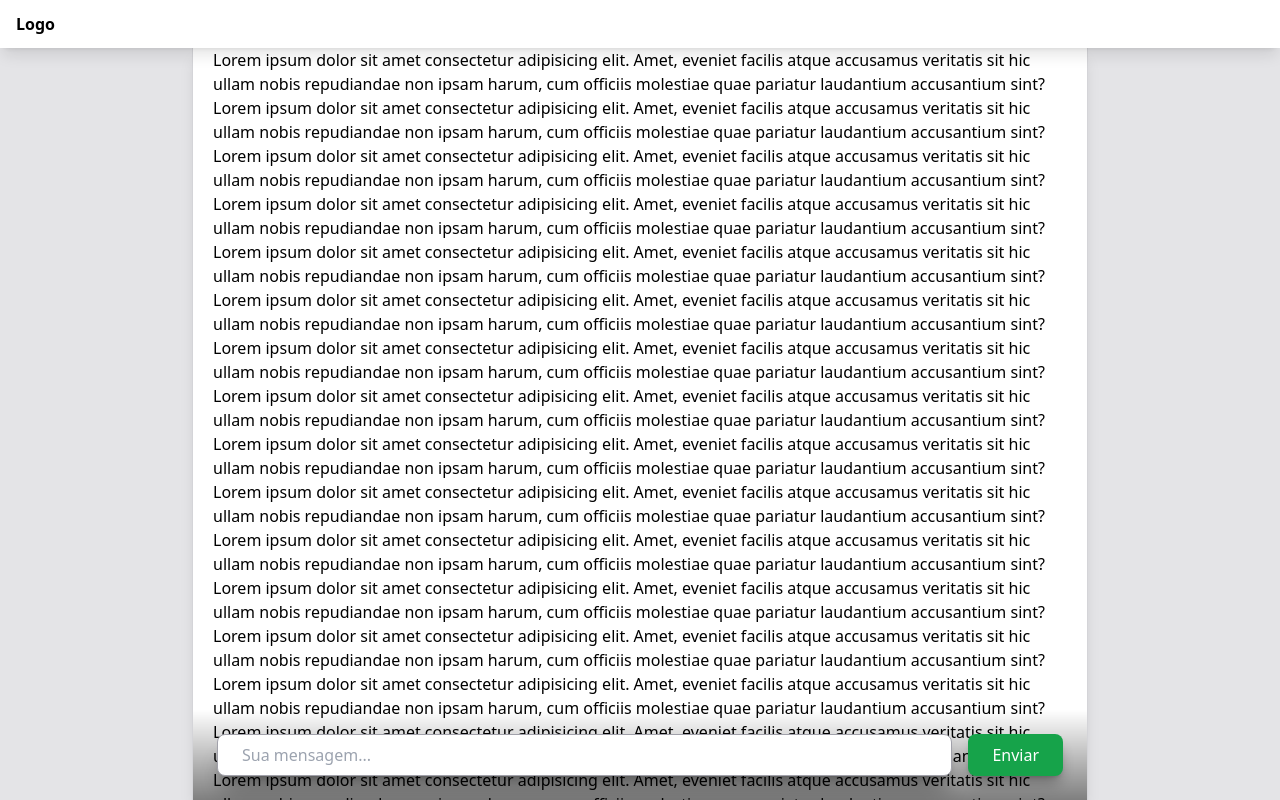
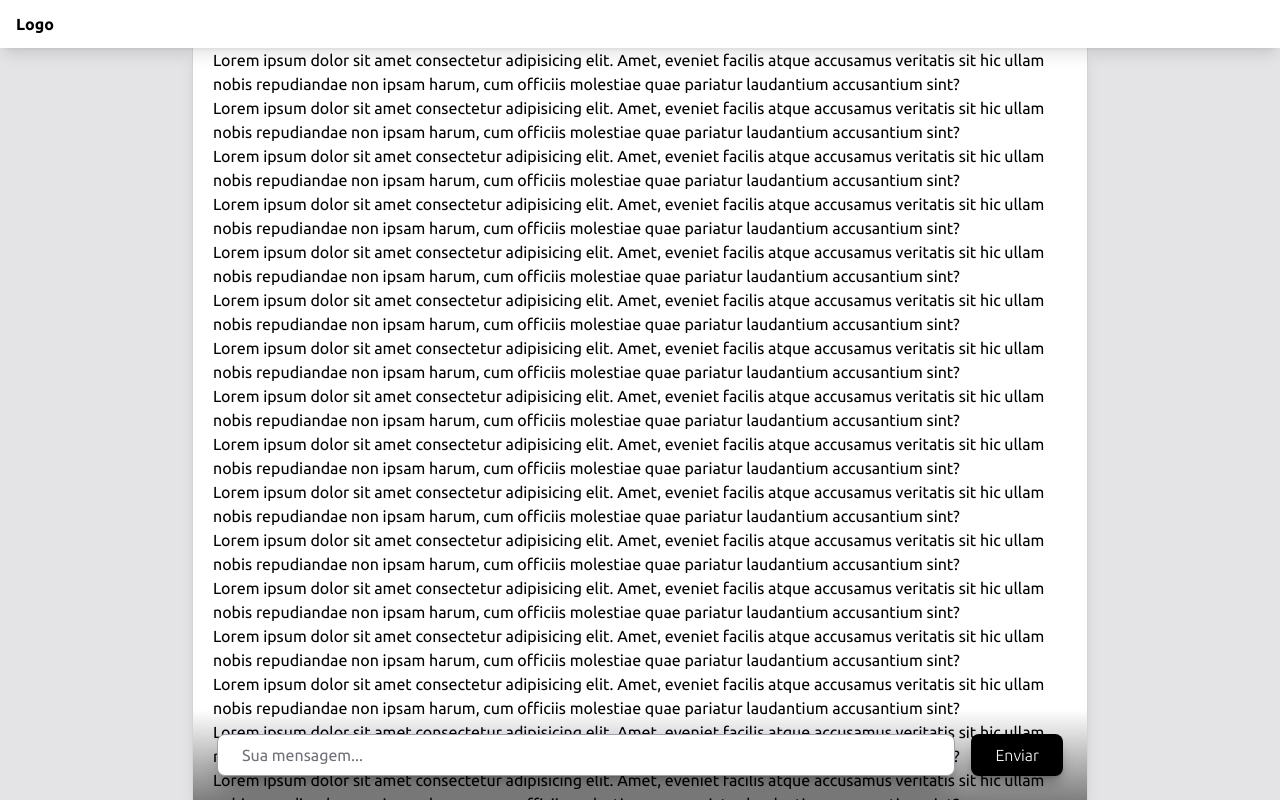
Before and after one commit to vitormarkis/socket-io, a React (Vite) app in the folder web/: page / in a window 1280 px wide. Built offline with nearby package versions, Linux system fonts and the light colour scheme; no server answers.

Commit message:
create auth context

```diff
--- a/web/index.html
+++ b/web/index.html
@@ -3,6 +3,7 @@
   <head>
     <meta charset="UTF-8" />
     <link rel="icon" type="image/svg+xml" href="/vite.svg" />
+    <link rel="preconnect" href="https://fonts.googleapis.com"><link rel="preconnect" href="https://fonts.gstatic.com" crossorigin><link href="https://fonts.googleapis.com/css2?family=Ubuntu:ital,wght@0,100;0,300;0,400;0,500;0,700;0,900;1,100;1,300;1,400;1,500;1,700;1,900&display=swap" rel="stylesheet">
     <meta name="viewport" content="width=device-width, initial-scale=1.0" />
     <title>Vite + React + TS</title>
   </head>
--- a/web/src/App.tsx
+++ b/web/src/App.tsx
@@ -66,12 +66,12 @@ const App: React.FC = () => {
                 <input
                   type="text"
                   {...register("message")}
-                  className="bg-white shadow-xl shadow-black/30 outline-none px-6 py-2 rounded-lg border border-zinc-400 text-stone-800 w-full"
+                  className="bg-white shadow-xl shadow-black/30 placeholder:text-zinc-500 outline-none px-6 py-2 rounded-lg border border-zinc-400 text-stone-800 w-full"
                   placeholder="Sua mensagem..."
                 />
                 <button
                   type="submit"
-                  className="bg-green-600 rounded-lg w-fit ml-auto font-thin text-white px-6 py-2 shadow-lg shadow-black/30"
+                  className="bg-black rounded-lg w-fit ml-auto font-thin text-white px-6 py-2 shadow-lg shadow-black/30"
                 >
                   Enviar
                 </button>
--- /dev/null
+++ b/web/src/contexts/Auth.tsx
@@ -0,0 +1,42 @@
+import React, { useCallback } from "react"
+
+interface IUser {
+  username: string
+}
+
+interface IUserContext {
+  user: IUser | null
+  login: (username: string) => Promise<void>
+  logout: () => Promise<void>
+}
+
+const AuthContext = React.createContext({} as IUserContext)
+
+export function AuthProvider(props: { children: React.ReactNode }) {
+  const [user, setUser] = React.useState<IUser | null>(null)
+
+  const login = useCallback(
+    async (username: string) => {
+      await new Promise(resolve => setTimeout(resolve, 1000))
+      setUser({ username })
+    },
+    [user]
+  )
+
+  const logout = useCallback(
+    async () => {
+      await new Promise(resolve => setTimeout(resolve, 1000))
+      setUser(null)
+    },
+    [user]
+  )
+
+  return (
+    <AuthContext.Provider
+      children={props.children}
+      value={{ login, logout, user }}
+    />
+  )
+}
+
+export const useAuth = () => React.useContext(AuthContext)
--- a/web/src/index.css
+++ b/web/src/index.css
@@ -1,6 +1,10 @@
 @tailwind base;
 @tailwind components;
 @tailwind utilities;
+
+:root {
+  font-family: "Ubuntu";
+}
 
 .scroll-thin::-webkit-scrollbar {
   width: 10px;
```
